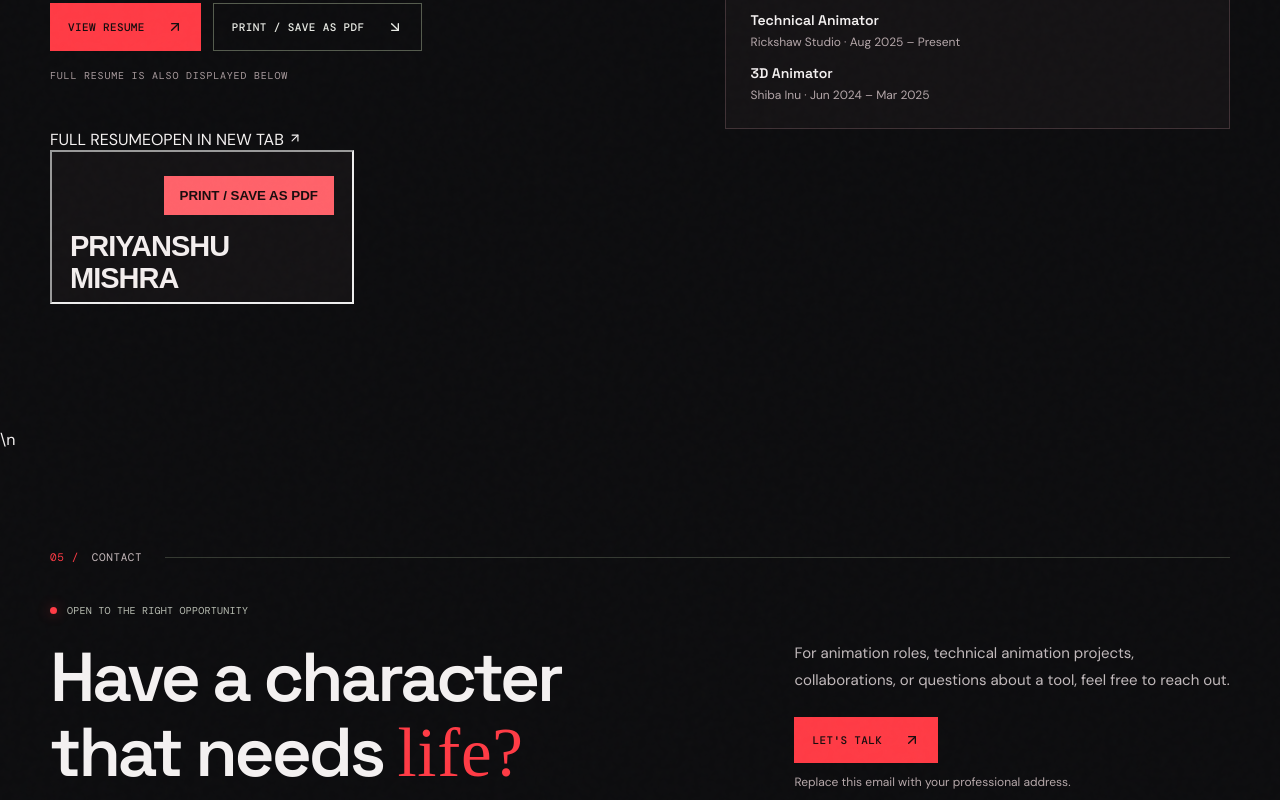
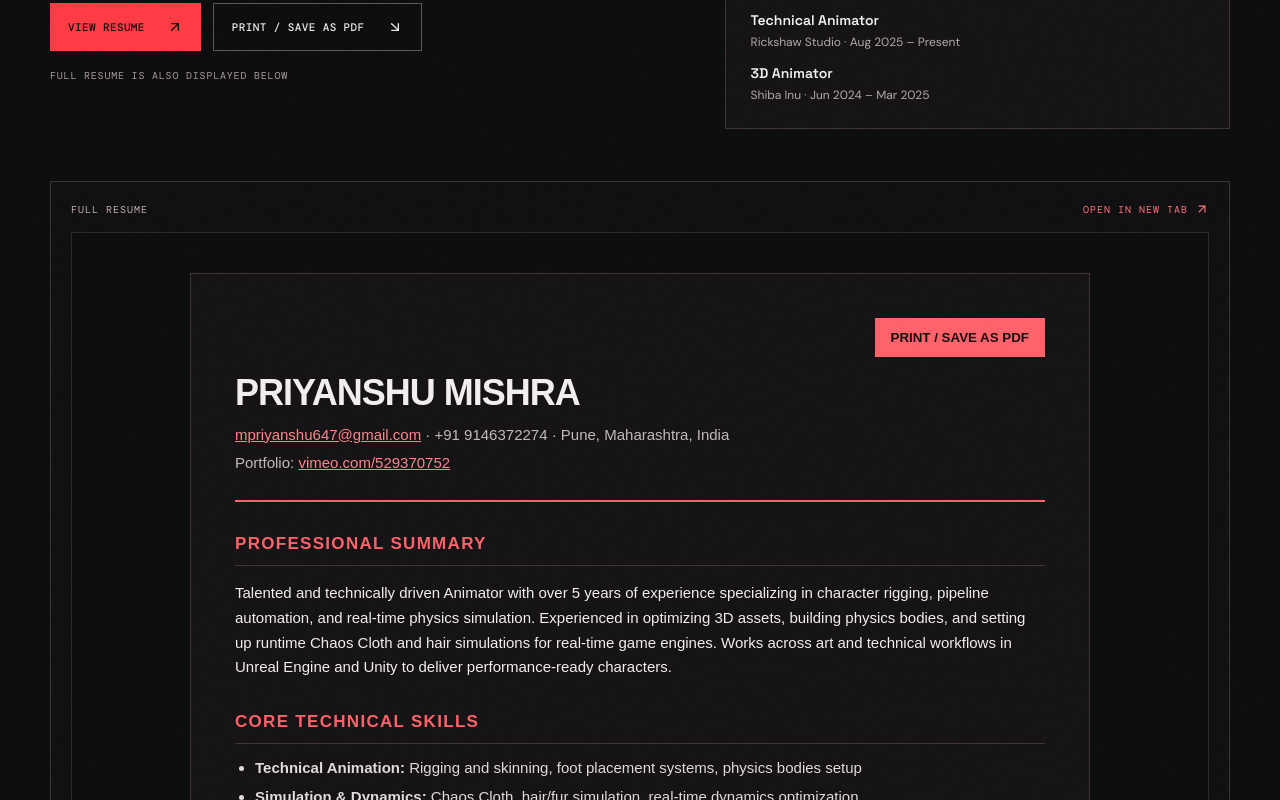
Before and after one commit to priyanshu841/priyanshu-portfolio, a React (Vite) app: page / in a window 1280 px wide. Shown: the part 4680-5480 px from the top of the page. Built offline with nearby package versions, Linux system fonts and the light colour scheme; a web font is replaced by a local one.

Commit message:
Style embedded resume preview on portfolio

```diff
--- a/src/styles.css
+++ b/src/styles.css
@@ -154,3 +154,11 @@ body{color:#f4f1f1}
 .showreel-caption{margin-top:0;max-width:92%;text-wrap:balance;text-shadow:0 3px 18px #000,0 1px 3px #000;}
 .showreel-kicker{align-self:flex-start;background:#0b0808b8;padding:7px 9px;}
 @media(max-width:650px){.showreel-overlay{gap:15px;padding:14px}.showreel-caption{font-size:28px;max-width:95%}}
+
+
+/* Full resume preview embedded directly in the website */
+.resume-embed-wrap{margin-top:52px;border:1px solid #403236;background:#101012;padding:20px}
+.resume-embed-heading{display:flex;justify-content:space-between;align-items:center;gap:16px;margin-bottom:16px;font:10px 'DM Mono',monospace;letter-spacing:.1em;color:#c2aeb1}
+.resume-embed-heading a{display:inline-flex;align-items:center;gap:7px;color:#ff737a;text-decoration:none}
+.resume-embed{display:block;width:100%;height:1050px;border:1px solid #30282a;background:#151315}
+@media(max-width:650px){.resume-embed-wrap{padding:10px;margin-top:32px}.resume-embed-heading{font-size:9px}.resume-embed{height:1200px}}
```
